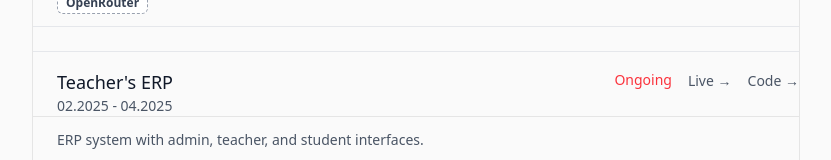
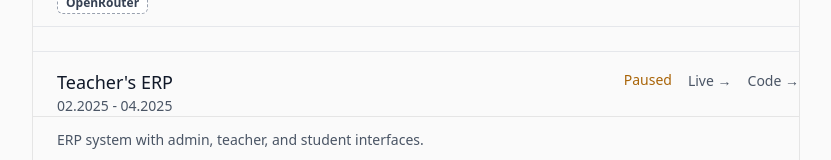
Before and after one commit to Arnav270803/MyPortfolio, a React (Vite) app: page / in a window 1280 px wide. Shown: the part 1374-1534 px from the top of the page, without its empty margins (224-1055 px from the left). Built offline with nearby package versions, Linux system fonts and the light colour scheme; some icons are missing.

Commit message:
Changing the Tag from Ongoing to Paused

```diff
--- a/src/Component/Sideprojects.jsx
+++ b/src/Component/Sideprojects.jsx
@@ -528,10 +528,10 @@ const TeachersERP = ({ isDark }) => {
           </div>
         </div>
         <div className="flex items-center gap-4">
-          <div className={`text-sm transition-colors hover:text-red-500 animate-pulse text-red-500 ${
+          <div className={`text-sm transition-colors hover:text-yellow-500 animate-pulse text-yellow-700 ${
             isDark ? '' : ''
           }`}>
-            Ongoing
+            Paused
           </div>
           <div>
             <a
```
